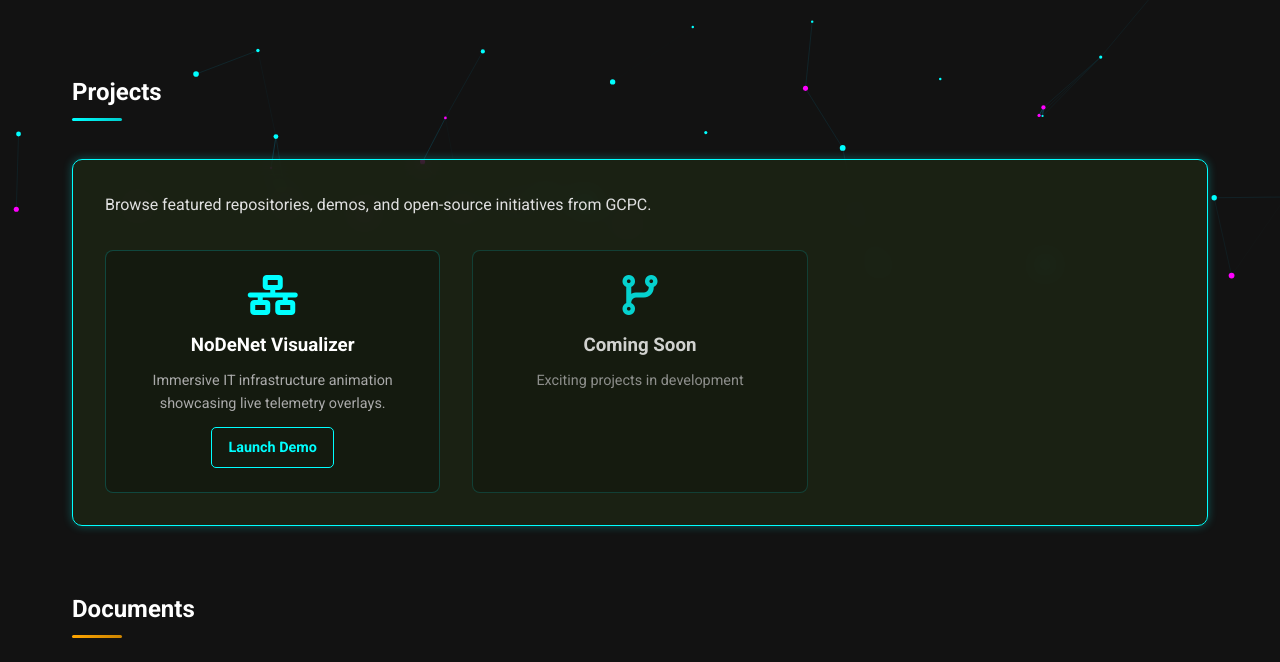
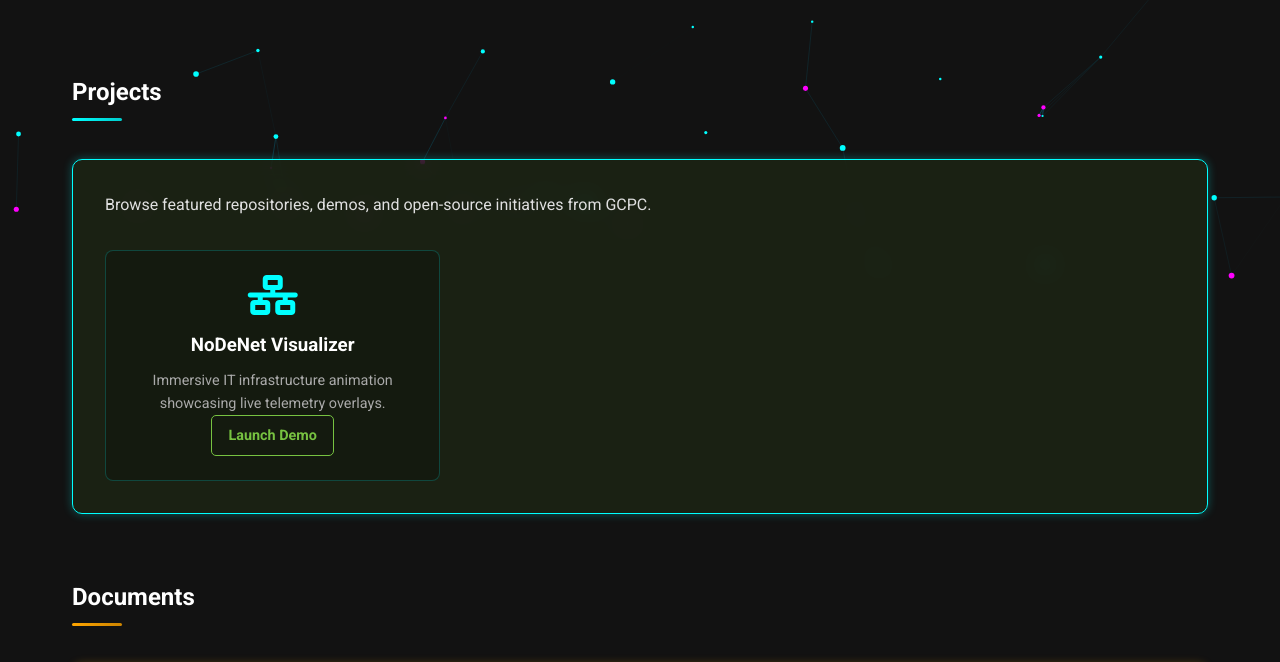
Before and after one commit to GCPC-PlsFixMe/gcpc-plsfixme.github.io, a plain HTML site: page index.html in a window 1280 px wide. Shown: the part 498-1160 px from the top of the page. Drawn offline with nearby package versions, Linux system fonts and the light colour scheme; no server answers.

Commit message:
Update index.html
Tweak button.

```diff
--- a/index.html
+++ b/index.html
@@ -35,14 +35,18 @@
                             <i class="fas fa-network-wired"></i>
                             <h3>NoDeNet Visualizer</h3>
                             <p>Immersive IT infrastructure animation showcasing live telemetry overlays.</p>
-                            <a href="/projects/nodenet/" class="project-link">Launch Demo</a>
+                            <div class="project-cta">
+                                <a href="/projects/nodenet/" class="guide-link">Launch Demo</a>
+                            </div>
                         </div>
                         <!-- Projects will be loaded dynamically -->
+                        <!--
                         <div class="project-card coming-soon">
                             <i class="fas fa-code-branch"></i>
                             <h3>Coming Soon</h3>
                             <p>Exciting projects in development</p>
                         </div>
+                        -->
                     </div>
                 </div>
             </section>
```
